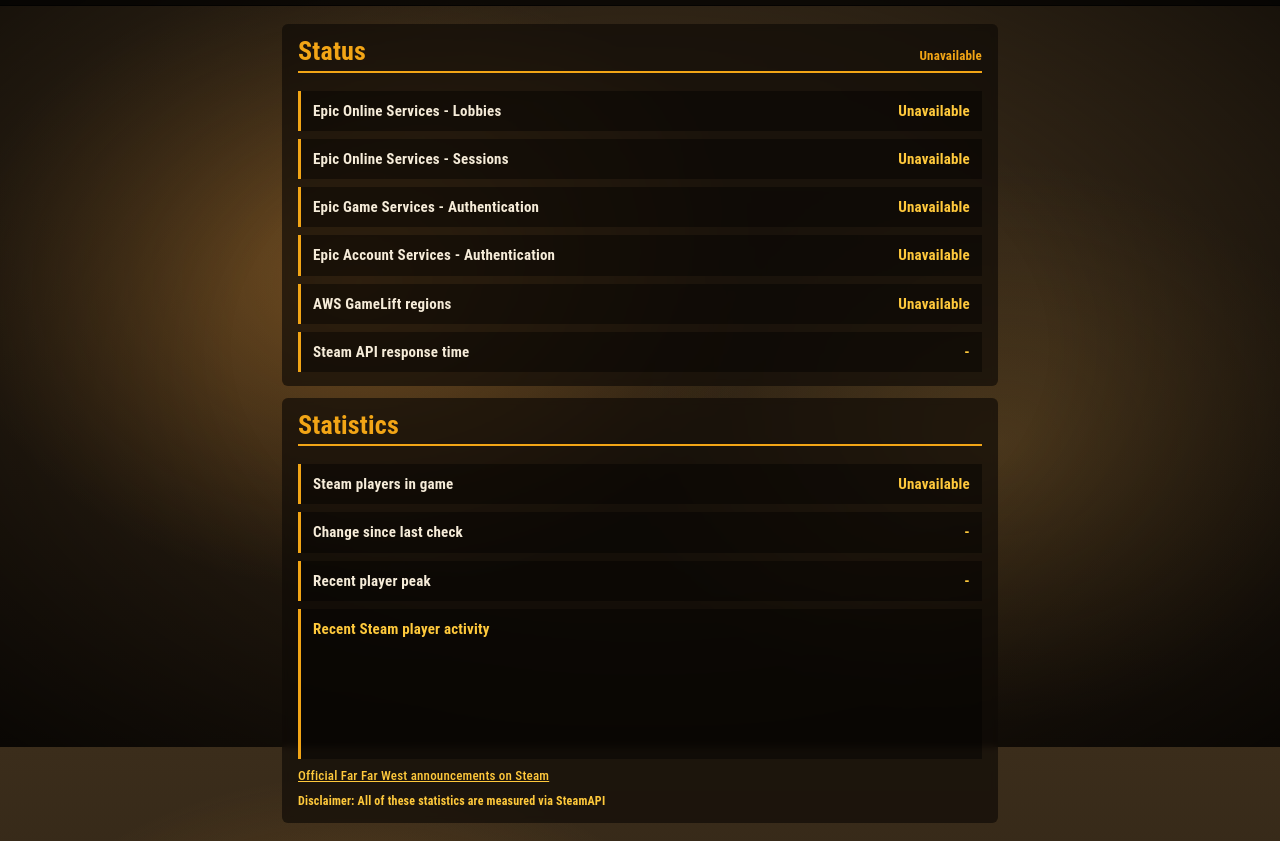
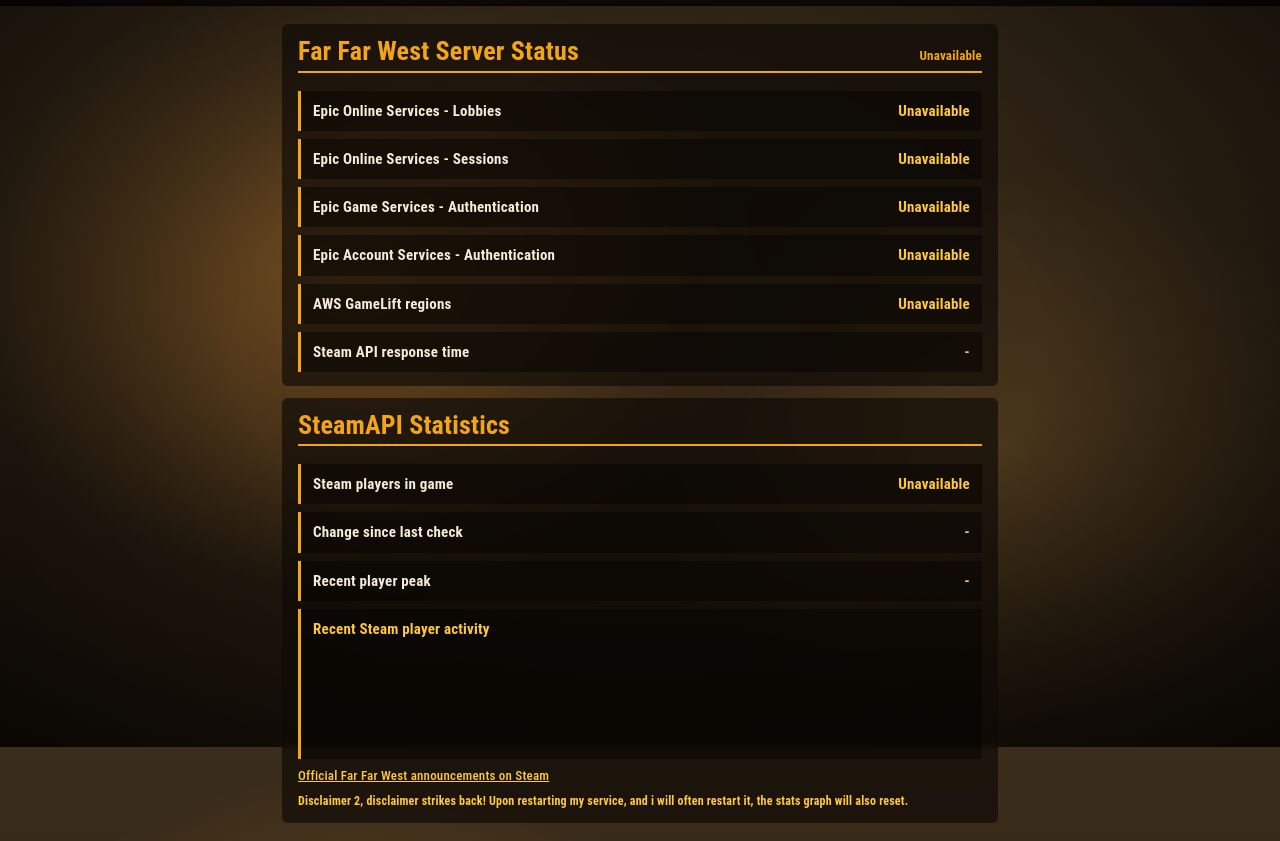
Before and after one commit to zararashigal/FarFarWeb, a website: page public/status.html in a window 1280 px wide. Shown: the part 53-894 px from the top of the page. Drawn offline with Linux system fonts and the light colour scheme; no server answers; a web font is replaced by a local one.

Commit message:
Add files via upload

```diff
--- a/public/status.html
+++ b/public/status.html
@@ -28,7 +28,7 @@
     </header>
     <main class="status-main">
       <section class="status-panel">
-        <div class="ttl"><h2>Status</h2><span class="status-countdown" id="statusCountdown" aria-label="Time until next check">Checking...</span></div>
+        <div class="ttl"><h2>Far Far West Server Status</h2><span class="status-countdown" id="statusCountdown" aria-label="Time until next check">Checking...</span></div>
         <div class="status-row">
           <span>Epic Online Services - Lobbies</span>
           <strong id="epicLobbies">Checking...</strong>
@@ -55,7 +55,7 @@
         </div>
       </section>
       <section class="status-panel">
-        <div class="ttl"><h2>Statistics</h2></div>
+        <div class="ttl"><h2>SteamAPI Statistics</h2></div>
         <div class="status-row">
           <span>Steam players in game</span>
           <strong id="playerCount">Checking...</strong>
@@ -75,7 +75,7 @@
           <div class="status-history-labels"><span id="historyStart"></span><span id="historyEnd"></span></div>
         </div>
         <a class="status-link" href="https://store.steampowered.com/news/app/3124540">Official Far Far West announcements on Steam</a>
-        <p class="status-disclaimer">Disclaimer: All of these statistics are measured via SteamAPI</p>
+        <p class="status-disclaimer">Disclaimer 2, disclaimer strikes back! Upon restarting my service, and i will often restart it, the stats graph will also reset.</p>
       </section>
     </main>
   </div>
```
